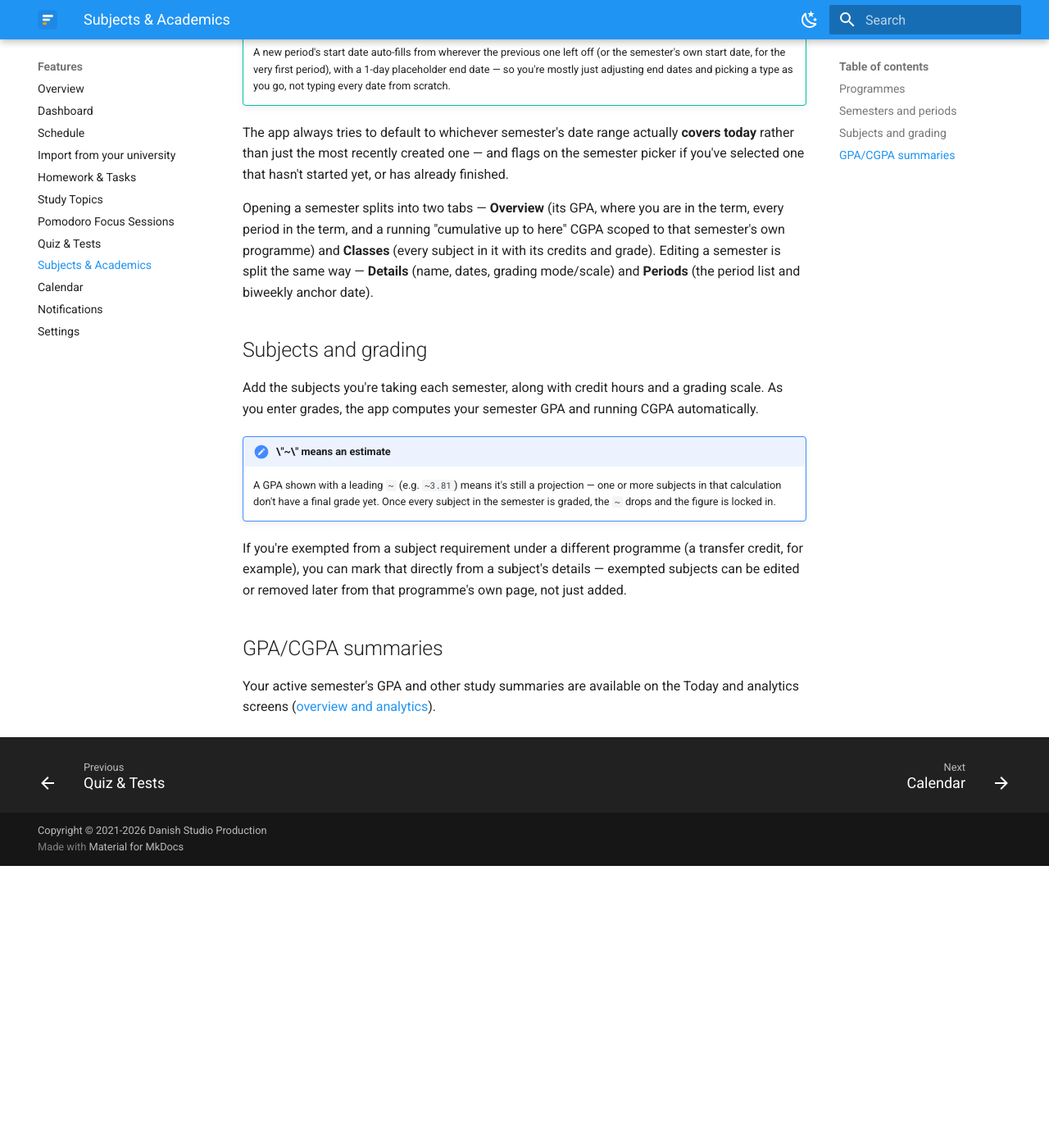
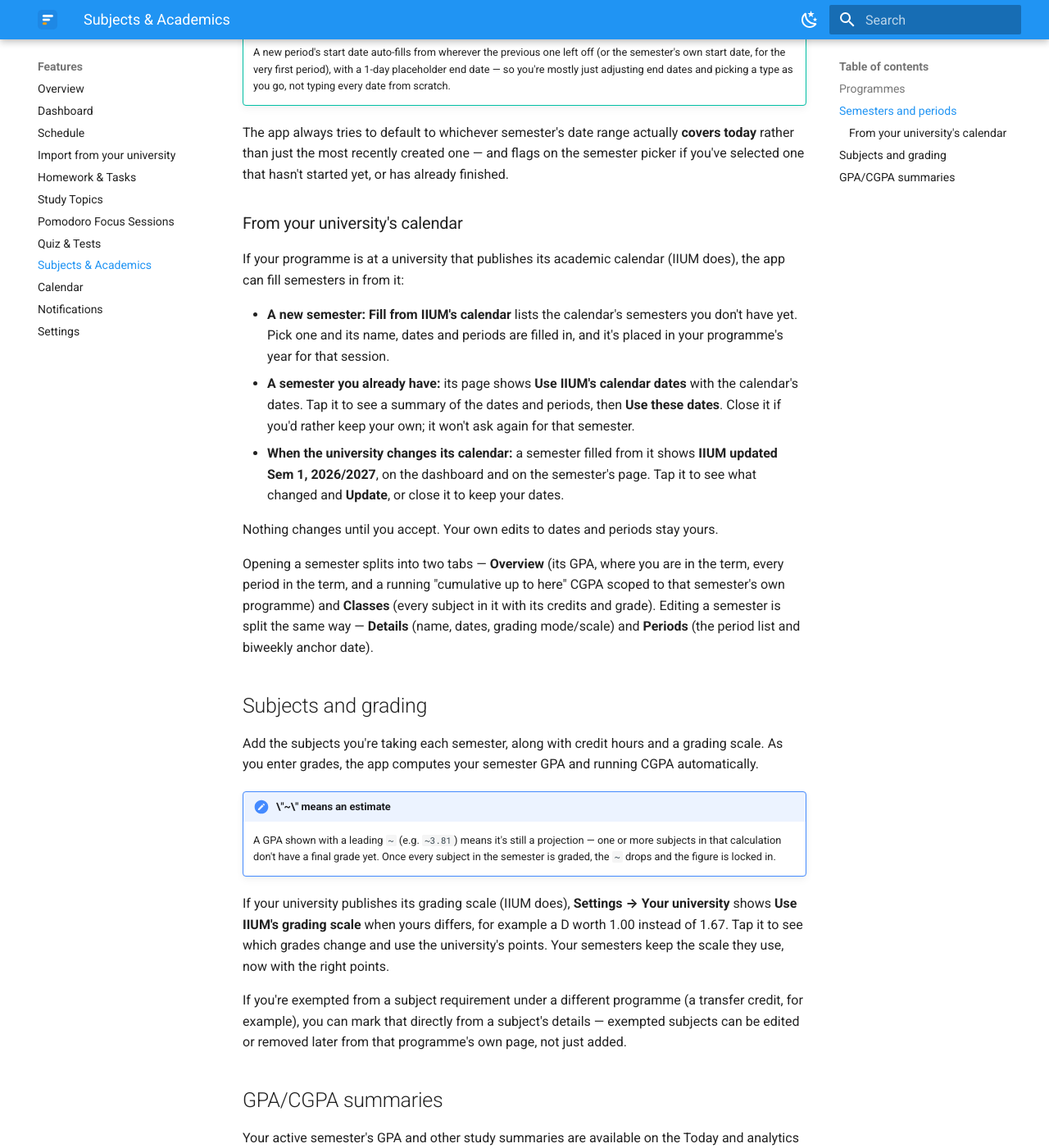
Before and after one commit to Jerit3787/planner-docs, an MkDocs documentation site: the page built from docs/features/academics.md, in a window 1280 px wide and 1400 px high, scrolled down 1022 px. Shown: the whole window at 82% size. Built offline with MkDocs 1.6.1 and Material for MkDocs 9.7.7, drawn with Linux system fonts in a browser that asks for light colours; the version menu is left out; before the commit the page ends 2078 px from its top, so only the background shows below that.

Commit message:
docs: semesters and grading from your university's calendar
Setup, the university import and Academics can fill semesters from a
university's published academic calendar (IIUM), offer it for existing
semesters, and offer later corrections; Your university offers the
university's grading scale.

```diff
--- a/docs/features/academics.md
+++ b/docs/features/academics.md
@@ -39,6 +39,23 @@ The app always tries to default to whichever semester's date range actually **co
 than just the most recently created one — and flags on the semester picker if you've selected one that
 hasn't started yet, or has already finished.
 
+### From your university's calendar
+
+If your programme is at a university that publishes its academic calendar (IIUM does), the app
+can fill semesters in from it:
+
+- **A new semester:** **Fill from IIUM's calendar** lists the calendar's semesters you don't have
+  yet. Pick one and its name, dates and periods are filled in, and it's placed in your programme's
+  year for that session.
+- **A semester you already have:** its page shows **Use IIUM's calendar dates** with the
+  calendar's dates. Tap it to see a summary of the dates and periods, then **Use these dates**.
+  Close it if you'd rather keep your own; it won't ask again for that semester.
+- **When the university changes its calendar:** a semester filled from it shows
+  **IIUM updated Sem 1, 2026/2027**, on the dashboard and on the semester's page. Tap it to see
+  what changed and **Update**, or close it to keep your dates.
+
+Nothing changes until you accept. Your own edits to dates and periods stay yours.
+
 Opening a semester splits into two tabs — **Overview** (its GPA, where you are in the term, every
 period in the term, and a running "cumulative up to here" CGPA scoped to that semester's own programme)
 and **Classes** (every subject in it with its credits and grade). Editing a semester is split the same
@@ -55,6 +72,11 @@ grades, the app computes your semester GPA and running CGPA automatically.
     in that calculation don't have a final grade yet. Once every subject in the semester is graded, the
     `~` drops and the figure is locked in.
 
+If your university publishes its grading scale (IIUM does), **Settings → Your university** shows
+**Use IIUM's grading scale** when yours differs, for example a D worth 1.00 instead of 1.67. Tap it
+to see which grades change and use the university's points. Your semesters keep the scale they use,
+now with the right points.
+
 If you're exempted from a subject requirement under a different programme (a transfer credit, for
 example), you can mark that directly from a subject's details — exempted subjects can be edited or
 removed later from that programme's own page, not just added.
```
Also changed, not shown: docs/features/university-import.md (+6 -2 lines), docs/getting-started/onboarding.md (+4 -0 lines).
